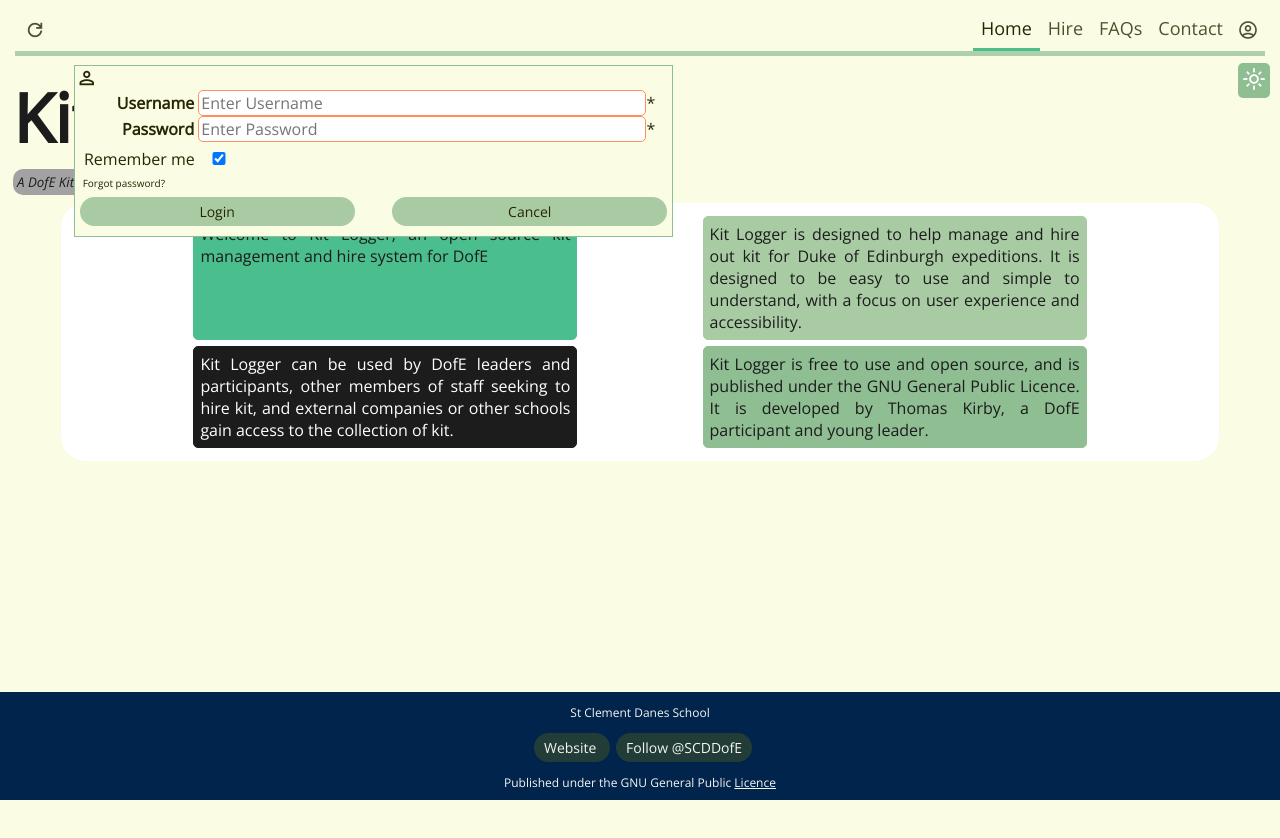
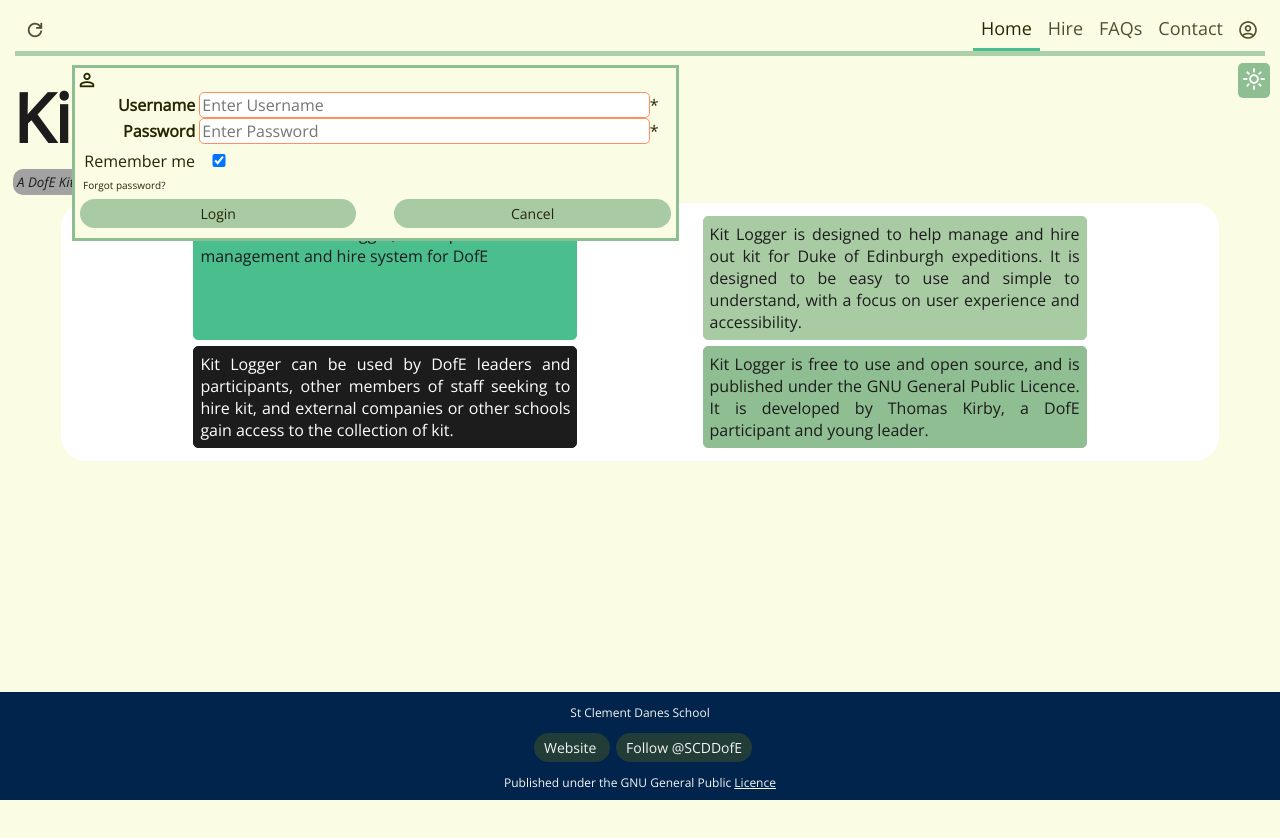
Before and after one commit to madscientist-314/kitloggerwebsite, a website: page index.html in a window 1280 px wide. Both pictures are taken after a click on the button "account_circle". Drawn offline with nearby package versions, Linux system fonts and the light colour scheme.

Commit message:
0.1.9 quick-fix  On branch main  Your branch is up to date with 'origin/main'.
 Changes to be committed:
	modified:   faqs.html
	modified:   node_modules/.package-lock.json
	modified:   package-lock.json
	modified:   package.json
	modified:   static/style.css

```diff
--- a/package.json
+++ b/package.json
@@ -2,7 +2,8 @@
   "dependencies": {
     "cors": "^2.8.5",
     "espress": "^0.0.0",
-    "express": "^4.19.2",
+    "express": "^4.18.2",
+    "kitloggerwebsite": "file:",
     "nodemailer": "^6.9.14"
   },
   "name": "kitloggerwebsite",
--- a/static/style.css
+++ b/static/style.css
@@ -1,6 +1,6 @@
 /*
   GNU AGPLv3.0 2023
-  Software: v0.1.8
+  Software: v0.1.9q
   Kit Logger - DofE Kit Management System
   Copyright (C) 2023 Thomas Kirby
 
@@ -373,7 +373,7 @@ button.login-form {
 .modal-content {
   background-color: var(--background);
   margin: 5px auto; /* 5px from the top and centered */
-  border: 1px solid var(--accent);
+  border: 3px solid var(--accent);
   max-width: 800px;
   min-width: 300px;
   width: 80%; /* Could be more or less, depending on screen size */
```
Also changed, not shown: faqs.html (+5 -2 lines), 1 other file.
